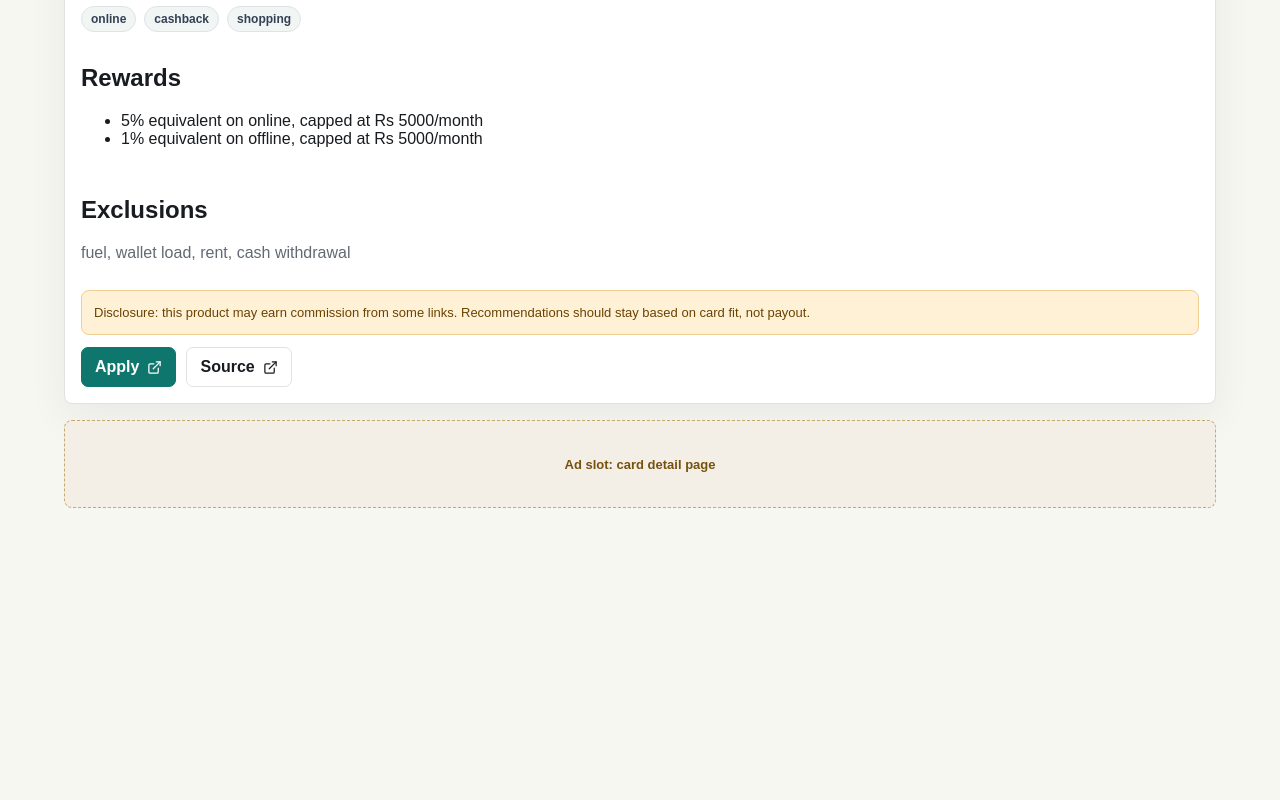
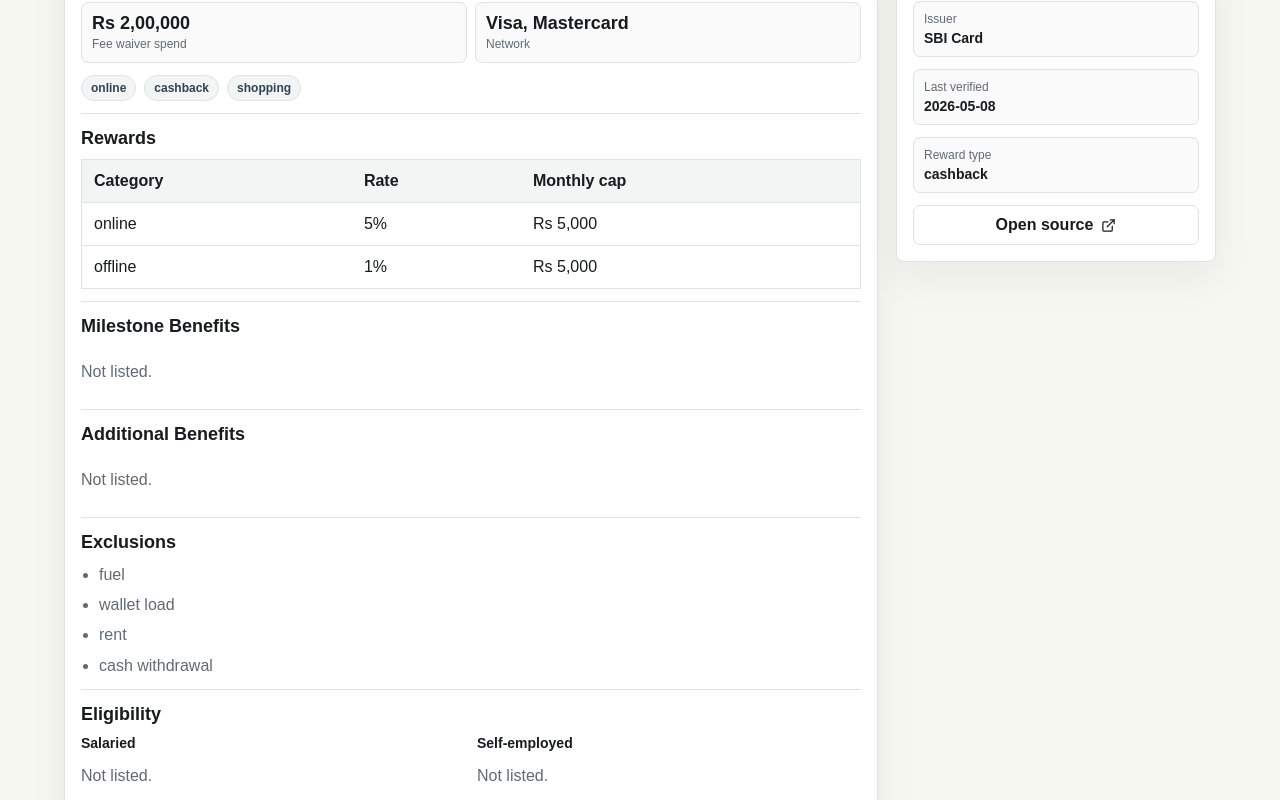
Before and after one commit to nrj1007/simplify-cards, a Next.js app: page /cards/sbi-cashback in a window 1280 px wide. Shown: the part 380-1180 px from the top of the page. Before the commit the page ends 982 px from the top, so only its background shows below. Built offline with nearby package versions, Linux system fonts and the light colour scheme.

Commit message:
Improve credit card detail pages

```diff
--- a/app/cards/[id]/page.tsx
+++ b/app/cards/[id]/page.tsx
@@ -1,6 +1,7 @@
 import { notFound } from "next/navigation";
 import { ExternalLink } from "lucide-react";
 import { cards, getCardById } from "@/lib/cards";
+import type { CreditCard, Redemption } from "@/lib/types";
 
 type Props = {
   params: Promise<{ id: string }>;
@@ -18,14 +19,54 @@ export async function generateMetadata({ params }: Props) {
   };
 }
 
+function formatCurrency(value: number | null | undefined) {
+  if (value === null || value === undefined) return "Not listed";
+  return `Rs ${value.toLocaleString("en-IN")}`;
+}
+
+function loungeText(card: CreditCard) {
+  if (card.loungeDomestic === "unlimited" || card.loungeInternational === "unlimited") return "Unlimited";
+  return `${card.loungeDomestic + card.loungeInternational}`;
+}
+
+function redemptionRows(redemption?: Redemption) {
+  if (!redemption) return [];
+
+  return [
+    ["Statement balance", redemption.statementBalanceValue],
+    ["SmartBuy flight/hotel", redemption.smartBuyFlightHotelValue],
+    ["Air miles", redemption.airMilesValue],
+    ["Minimum points for statement credit", redemption.minimumPointsForStatementCredit],
+    ["Monthly redemption cap", redemption.cashbackRedemptionCapMonthly],
+    ["Points validity", redemption.pointsExpiryYears],
+    ["Redemption fee", redemption.redemptionFee]
+  ].filter((row): row is [string, number] => typeof row[1] === "number");
+}
+
+function valueLabel(label: string, value: number) {
+  if (label === "Points validity") return `${value} year${value === 1 ? "" : "s"}`;
+  if (label === "Redemption fee") return formatCurrency(value);
+  if (label.includes("Minimum") || label.includes("cap")) return value.toLocaleString("en-IN");
+  return `Rs ${value}`;
+}
+
+function DetailList({ items }: { items?: string[] }) {
+  if (!items || items.length === 0) return <p className="muted">Not listed.</p>;
+
+  return (
+    <ul className="detail-list">
+      {items.map((item) => (
+        <li key={item}>{item}</li>
+      ))}
+    </ul>
+  );
+}
+
 export default async function CardPage({ params }: Props) {
   const { id } = await params;
   const card = getCardById(id);
   if (!card) notFound();
-  const loungeVisits =
-    card.loungeDomestic === "unlimited" || card.loungeInternational === "unlimited"
-      ? "Unlimited"
-      : String(card.loungeDomestic + card.loungeInternational);
+  const redemptions = redemptionRows(card.redemption);
 
   return (
     <section className="section">
@@ -35,24 +76,32 @@ export default async function CardPage({ params }: Props) {
         <p>Last verified: {card.lastVerified}. Always check final terms on the issuer page before applying.</p>
       </div>
 
-      <div className="grid" style={{ gridTemplateColumns: "minmax(0, 1fr)", marginTop: 18 }}>
-        <div className="panel card">
+      <div className="detail-layout">
+        <article className="panel card detail-main">
           <div className="stats">
             <div className="stat">
-              <strong>Rs {card.joiningFee}</strong>
+              <strong>{formatCurrency(card.joiningFee)}</strong>
               <span>Joining fee</span>
             </div>
             <div className="stat">
-              <strong>Rs {card.annualFee}</strong>
+              <strong>{formatCurrency(card.annualFee)}</strong>
               <span>Annual fee</span>
             </div>
             <div className="stat">
-              <strong>{loungeVisits}</strong>
+              <strong>{loungeText(card)}</strong>
               <span>Total lounge visits listed</span>
             </div>
             <div className="stat">
               <strong>{card.forexMarkup}%</strong>
               <span>Forex markup</span>
+            </div>
+            <div className="stat">
+              <strong>{formatCurrency(card.feeWaiverSpend)}</strong>
+              <span>Fee waiver spend</span>
+            </div>
+            <div className="stat">
+              <strong>{card.network.join(", ")}</strong>
+              <span>Network</span>
             </div>
           </div>
           <div className="meta">
@@ -62,25 +111,88 @@ export default async function CardPage({ params }: Props) {
               </span>
             ))}
           </div>
-          <div>
+
+          <section className="detail-section">
             <h2>Rewards</h2>
-            <ul>
-              {card.rewards.map((reward) => (
-                <li key={reward.category}>
-                  {reward.rate}% equivalent on {reward.category}
-                  {reward.capMonthly ? `, capped at Rs ${reward.capMonthly}/month` : ""}
-                </li>
-              ))}
-            </ul>
-          </div>
-          <div>
+            <div className="table-wrap">
+              <table className="compare-table">
+                <thead>
+                  <tr>
+                    <th>Category</th>
+                    <th>Rate</th>
+                    <th>Monthly cap</th>
+                  </tr>
+                </thead>
+                <tbody>
+                  {card.rewards.map((reward) => (
+                    <tr key={reward.category}>
+                      <td>{reward.category}</td>
+                      <td>{reward.rate}%</td>
+                      <td>{reward.capMonthly ? formatCurrency(reward.capMonthly) : "No cap listed"}</td>
+                    </tr>
+                  ))}
+                </tbody>
+              </table>
+            </div>
+          </section>
+
+          <section className="detail-section">
+            <h2>Milestone Benefits</h2>
+            <DetailList items={card.milestoneBenefits} />
+          </section>
+
+          <section className="detail-section">
+            <h2>Additional Benefits</h2>
+            <DetailList items={card.additionalBenefits} />
+          </section>
+
+          <section className="detail-section">
             <h2>Exclusions</h2>
-            <p className="muted">{card.exclusions.join(", ")}</p>
-          </div>
+            <DetailList items={card.exclusions} />
+          </section>
+
+          <section className="detail-section">
+            <h2>Eligibility</h2>
+            <div className="split-grid">
+              <div>
+                <h3>Salaried</h3>
+                <DetailList items={card.eligibility?.salaried} />
+              </div>
+              <div>
+                <h3>Self-employed</h3>
+                <DetailList items={card.eligibility?.selfEmployed} />
+              </div>
+            </div>
+          </section>
+
+          <section className="detail-section">
+            <h2>Redemption</h2>
+            {redemptions.length > 0 ? (
+              <div className="info-grid">
+                {redemptions.map(([label, value]) => (
+                  <div className="info-row" key={label}>
+                    <span>{label}</span>
+                    <strong>{valueLabel(label, value)}</strong>
+                  </div>
+                ))}
+              </div>
+            ) : (
+              <p className="muted">Not listed.</p>
+            )}
+          </section>
+
+          {card.interestRateMonthly ? (
+            <section className="detail-section">
+              <h2>Interest</h2>
+              <p className="muted">{card.interestRateMonthly}% monthly interest rate listed in source data.</p>
+            </section>
+          ) : null}
+
           <div className="notice">
             Disclosure: this product may earn commission from some links. Recommendations should stay based on card fit,
-            not payout.
+            not payout. Final terms are subject to the issuer's latest policies.
           </div>
+
           <div className="actions">
             <a className="button" href={card.applyUrl} rel="nofollow sponsored" target="_blank">
               Apply <ExternalLink size={15} />
@@ -89,8 +201,31 @@ export default async function CardPage({ params }: Props) {
               Source <ExternalLink size={15} />
             </a>
           </div>
-        </div>
-        <div className="ad-slot">Ad slot: card detail page</div>
+        </article>
+
+        <aside className="detail-aside">
+          <div className="ad-slot">Ad slot: card detail page</div>
+          <div className="panel card">
+            <h2>Source</h2>
+            <div className="info-grid">
+              <div className="info-row">
+                <span>Issuer</span>
+                <strong>{card.issuer}</strong>
+              </div>
+              <div className="info-row">
+                <span>Last verified</span>
+                <strong>{card.lastVerified}</strong>
+              </div>
+              <div className="info-row">
+                <span>Reward type</span>
+                <strong>{card.rewardType}</strong>
+              </div>
+            </div>
+            <a className="button secondary" href={card.sourceUrl} rel="nofollow" target="_blank">
+              Open source <ExternalLink size={15} />
+            </a>
+          </div>
+        </aside>
       </div>
     </section>
   );
--- a/app/globals.css
+++ b/app/globals.css
@@ -333,8 +333,92 @@ textarea {
   padding: 12px;
 }
 
+.detail-layout {
+  display: grid;
+  gap: 18px;
+  grid-template-columns: minmax(0, 1fr) 320px;
+  margin-top: 18px;
+}
+
+.detail-main {
+  align-content: start;
+}
+
+.detail-aside {
+  align-content: start;
+  display: grid;
+  gap: 16px;
+}
+
+.detail-section {
+  border-top: 1px solid var(--line);
+  display: grid;
+  gap: 10px;
+  padding-top: 14px;
+}
+
+.detail-section h2,
+.detail-aside h2 {
+  font-size: 18px;
+  margin: 0;
+}
+
+.detail-section h3 {
+  font-size: 14px;
+  margin: 0 0 8px;
+}
+
+.detail-list {
+  color: var(--muted);
+  display: grid;
+  gap: 7px;
+  line-height: 1.45;
+  margin: 0;
+  padding-left: 18px;
+}
+
+.split-grid,
+.info-grid {
+  display: grid;
+  gap: 12px;
+}
+
+.split-grid {
+  grid-template-columns: repeat(auto-fit, minmax(220px, 1fr));
+}
+
+.info-grid {
+  grid-template-columns: repeat(auto-fit, minmax(180px, 1fr));
+}
+
+.info-row {
+  background: #fafafa;
+  border: 1px solid var(--line);
+  border-radius: 7px;
+  display: grid;
+  gap: 4px;
+  padding: 10px;
+}
+
+.info-row span {
+  color: var(--muted);
+  font-size: 12px;
+}
+
+.info-row strong {
+  font-size: 14px;
+}
+
+.table-wrap {
+  overflow-x: auto;
+}
+
 @media (max-width: 760px) {
   .hero {
+    grid-template-columns: 1fr;
+  }
+
+  .detail-layout {
     grid-template-columns: 1fr;
   }
 
```
